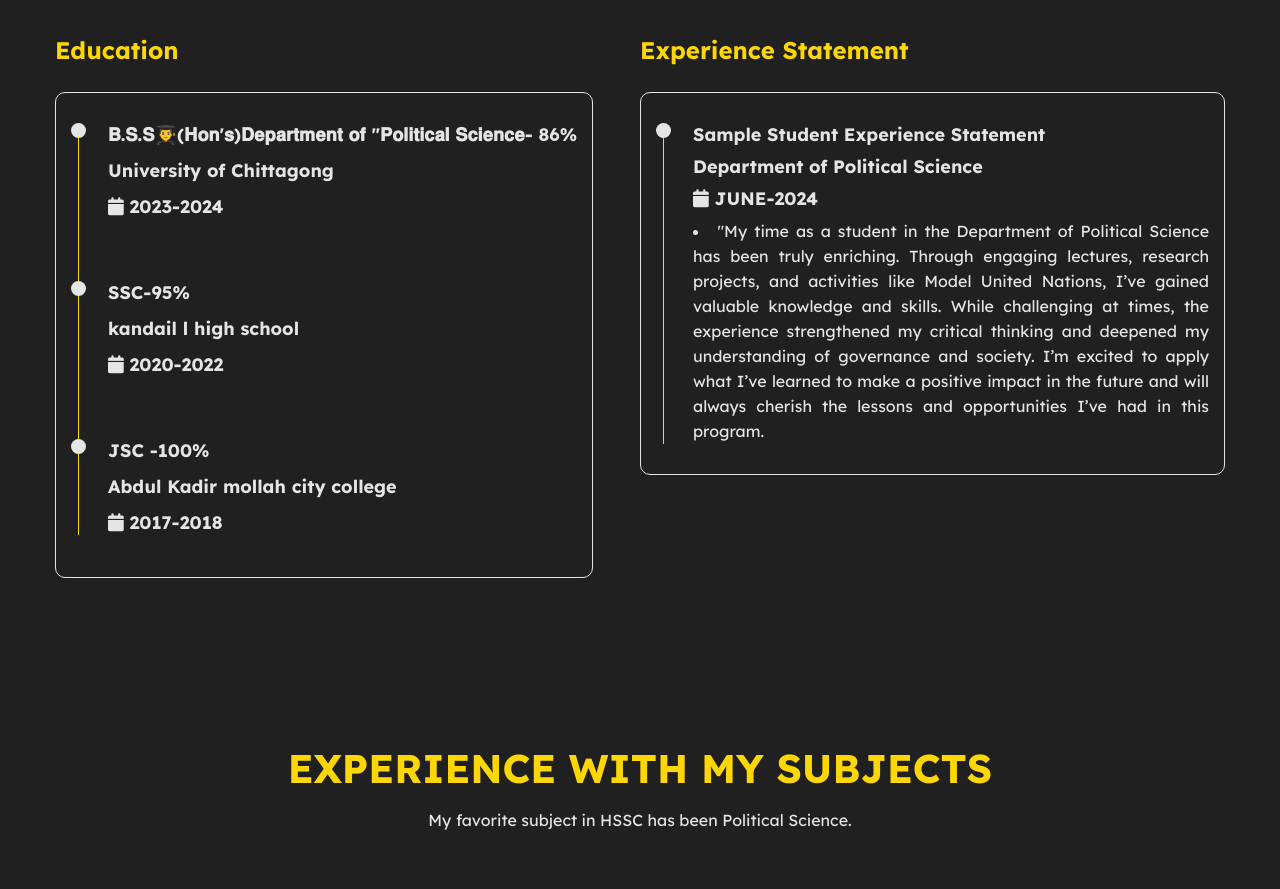
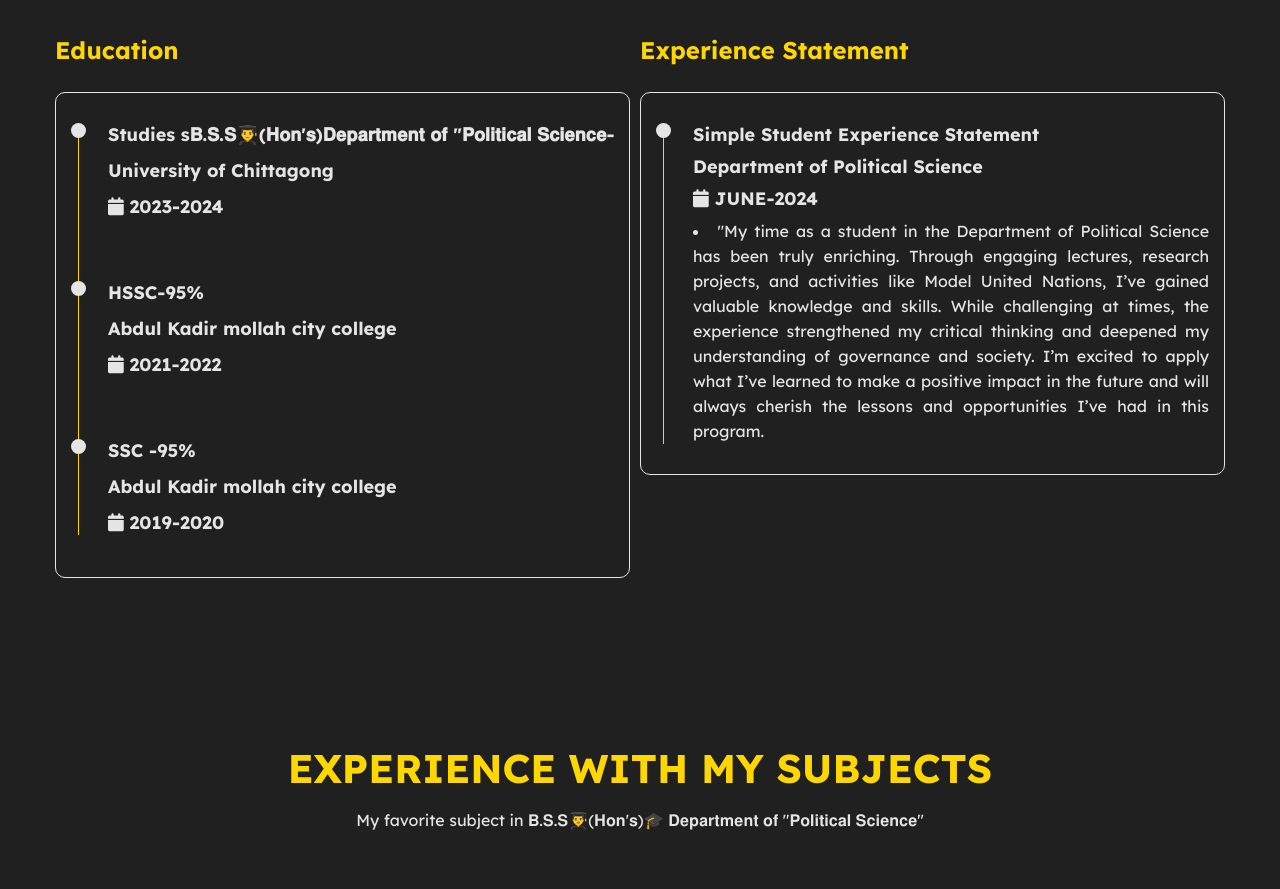
Before and after one commit to arifulislam19950/Reafatul-Alam-Rabbi-portfolio-website, a plain HTML site: page index.html in a window 1280 px wide. Shown: the part 1020-1909 px from the top of the page. Drawn offline with nearby package versions, Linux system fonts and the light colour scheme.

Commit message:
Add files via upload

```diff
--- a/index.html
+++ b/index.html
@@ -104,7 +104,7 @@
                                 <div class="timeline-item">
                                     <div class="circle-dot"></div>
                                     <h3 class="timeline-title">
-                                        𝐁.𝐒.𝐒👨‍🎓(𝐇𝐨𝐧'𝐬)𝐃𝐞𝐩𝐚𝐫𝐭𝐦𝐞𝐧𝐭 𝐨𝐟 "𝐏𝐨𝐥𝐢𝐭𝐢𝐜𝐚𝐥 𝐒𝐜𝐢𝐞𝐧𝐜𝐞- 86%
+                                        Studies s𝐁.𝐒.𝐒👨‍🎓(𝐇𝐨𝐧'𝐬)𝐃𝐞𝐩𝐚𝐫𝐭𝐦𝐞𝐧𝐭 𝐨𝐟 "𝐏𝐨𝐥𝐢𝐭𝐢𝐜𝐚𝐥 𝐒𝐜𝐢𝐞𝐧𝐜𝐞-
                                     </h3>
                                     <h4 class="timeline-title"> University of Chittagong</h4>
                                     <h4 class="timeline-title">
@@ -114,21 +114,21 @@
                                 <!-- Timeline-item -->
                                 <div class="timeline-item">
                                     <div class="circle-dot"></div>
-                                    <h3 class="timeline-title">SSC-95%</h3>
-                                    <h4 class="timeline-title"> kandail l high school </h4>
+                                    <h3 class="timeline-title">HSSC-95%</h3>
+                                    <h4 class="timeline-title"> Abdul Kadir mollah city college </h4>
                                     <h4 class="timeline-title">
-                                        <i class="fa fa-calendar"></i> 2020-2022
+                                        <i class="fa fa-calendar"></i> 2021-2022
                                     </h4>
                                 </div>
                                 <!-- Timeline-item -->
                                 <div class="timeline-item">
                                     <div class="circle-dot"></div>
                                     <h3 class="timeline-title">
-                                        JSC -100%
+                                        SSC -95%
                                     </h3>
                                     <h4 class="timeline-title">Abdul Kadir mollah city college  </h4>
                                     <h4 class="timeline-title">
-                                        <i class="fa fa-calendar"></i> 2017-2018
+                                        <i class="fa fa-calendar"></i> 2019-2020
                                     </h4>
                                 </div>
 
@@ -146,7 +146,7 @@
                                 <div class="timeline-item">
                                     <div class="circle-dot"></div>
                                     <h3 class="timeline-title">
-                                        Sample Student Experience Statement
+                                        Simple Student Experience Statement
                                     </h3>
                                     <h4 class="timeline-title">Department of Political Science </h4>
                                     <h4 class="timeline-title">
@@ -172,7 +172,7 @@
         <div class="container">
             <div class="project-title">
                 <h4>Experience with My Subjects</h4>
-                <p>My favorite subject in HSSC has been Political Science. </p>
+                <p>My favorite subject in  𝐁.𝐒.𝐒👨‍🎓(𝐇𝐨𝐧'𝐬)🎓 𝐃𝐞𝐩𝐚𝐫𝐭𝐦𝐞𝐧𝐭 𝐨𝐟 "𝐏𝐨𝐥𝐢𝐭𝐢𝐜𝐚𝐥 𝐒𝐜𝐢𝐞𝐧𝐜𝐞" </p>
             </div>
             <div class="projects">
                 <!-- 1st Project -->
@@ -190,7 +190,7 @@
                 </div>
                 <!-- 3rd Project -->
                 <div class="project">
-                    <i class="fa fa-desktop"></i>
+                    <i class="fa-solid fa-book"></i>
                     <h4> Political Science</h4>
                     <p>Political Science involves understanding complex theories of governance, power structures, and political ideologies. Students must grasp not only historical contexts but also current political systems and their impact on society. This requires a lot of critical thinking, reading, and analysis..</p>
                 </div>
```
Also changed, not shown: 2 other files.
